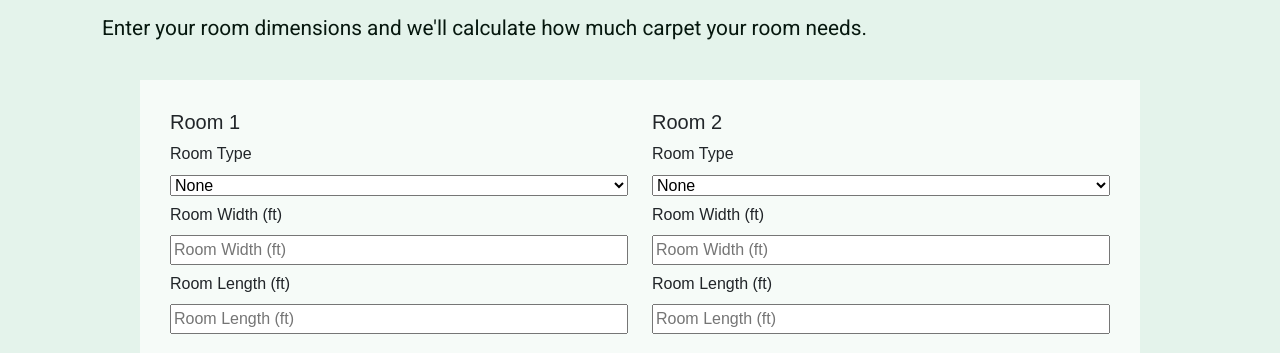
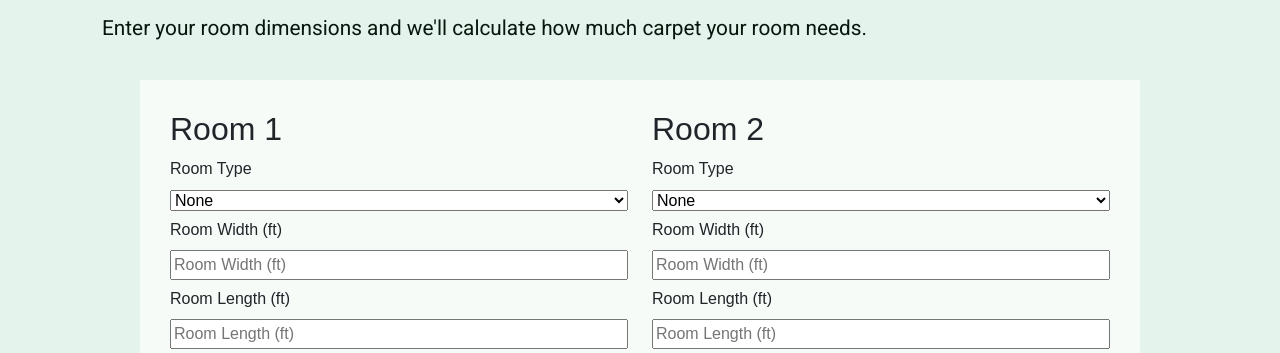
Before and after one commit to averystjohn/Cowboy-Rob-s-Carpet-Calculator, a plain HTML site: page index.html in a window 1280 px wide. Shown: the part 446-799 px from the top of the page. Drawn offline with nearby package versions, Linux system fonts and the light colour scheme; a script that the page names is missing.

Commit message:
Update index.html

```diff
--- a/index.html
+++ b/index.html
@@ -35,7 +35,7 @@
     <div class="row">
       <!-- First room column -->
       <div class="col-6">
-        <h5>Room 1</h5>
+        <h2>Room 1</h2>
         <label for="room1" class="form-label">Room Type</label>
         <select name="room" id="room1" aria-label="Select Room 1 type">
           <option value="None">None</option>
@@ -53,7 +53,7 @@
 
       <!-- Second room column -->
       <div class="col-6">
-        <h5>Room 2</h5>
+        <h2>Room 2</h2>
         <label for="room2" class="form-label">Room Type</label>
         <select name="room" id="room2" aria-label="Select Room 2 type">
           <option value="None">None</option>
```
